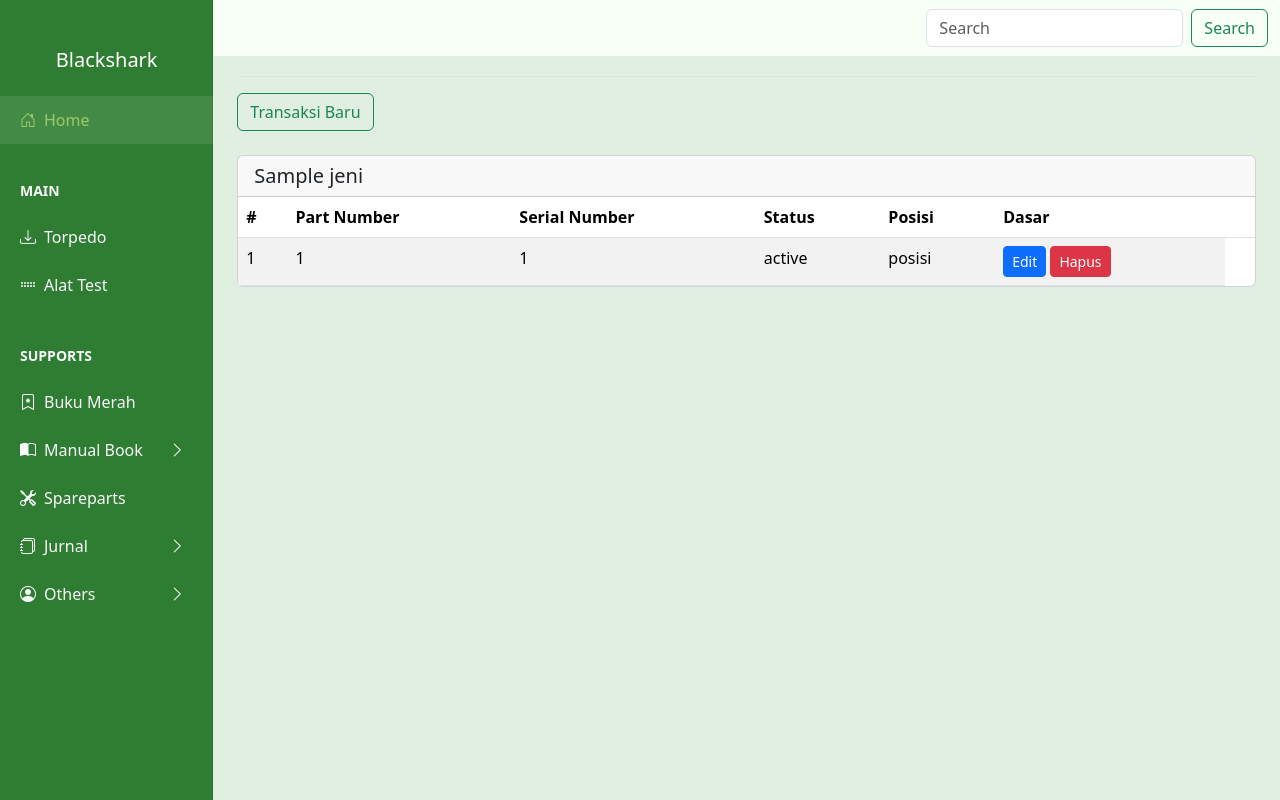
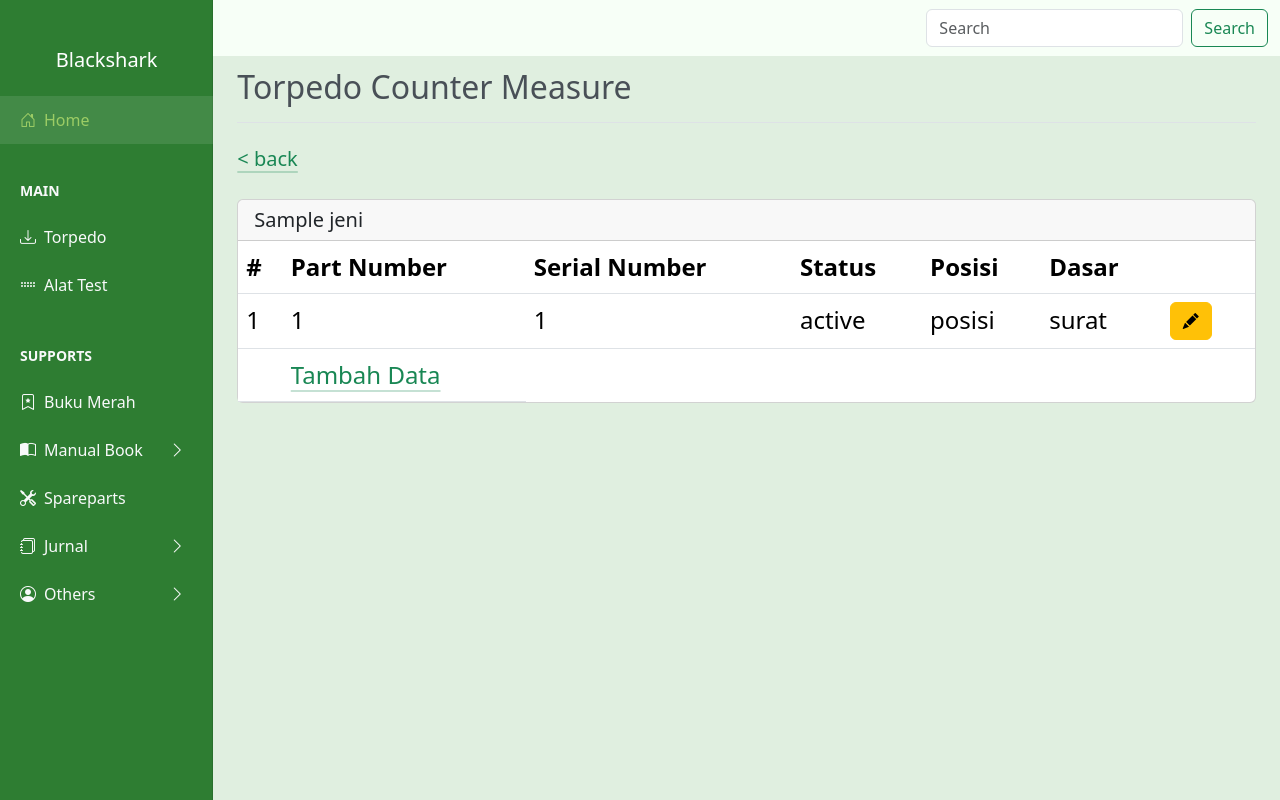
Before and after one commit to dedyhariadi/bs, a CodeIgniter 4 app: the page made by app/Views/tcm/detail.php in a window 1280 px wide. Run offline with PHP 8.4 and a stand-in for CodeIgniter, Linux system fonts and the light colour scheme; the template is opened without the code that fills it: most values are stand-ins (such as "Sample title", 1, 10 or a date in 2020); data that the repository does not hold is empty; some libraries are stand-ins or nearby versions.

Commit message:
add fungsi hapus detail tcm

```diff
--- a/app/Views/tcm/detail.php
+++ b/app/Views/tcm/detail.php
@@ -2,15 +2,13 @@
 
 <?= $this->section('content'); ?>
 
-<main class="col-md-9 col-lg-10 px-md-4 main-content">
+<main class="col-md-9 col-lg-10 px-md-4 main-content fs-4">
 
     <div class="d-flex justify-content-between flex-wrap flex-md-nowrap align-items-center pt-5 pb-2 mb-3 border-bottom">
-        <!-- <h2 class="h2">Torpedo Counter Measure</h2> -->
+        <h2 class="h2">Torpedo Counter Measure</h2>
     </div>
 
-    <button type="button" class="btn btn-outline-success" data-bs-toggle="modal" data-bs-target="#addTambahTcmModal">
-        Transaksi Baru
-    </button>
+    <?= anchor('tcm', '< back', ['class' => 'link-success link-offset-2 link-underline-opacity-25 link-underline-opacity-100-hover fs-5']); ?>
 
     <div class="card mt-4">
         <div class="card-header">
@@ -18,7 +16,7 @@
         </div>
         <div class="card-body p-0">
             <div class="table-responsive">
-                <table class="table table-striped mb-0">
+                <table class="table table-hover mb-0">
                     <thead>
                         <tr>
                             <th>#</th>
@@ -38,13 +36,43 @@
                                 <td><?= esc($tcm['serialNumber']) ?></td>
                                 <td><?= esc($tcm['status']) ?></td>
                                 <td>posisi</td>
+                                <td>surat</td>
                                 <td>
-                                    <a href="<?= base_url('tcm/edit/' . $tcm['id']) ?>" class="btn btn-sm btn-primary">Edit</a>
-                                    <a href="<?= base_url('tcm/delete/' . $tcm['id']) ?>" class="btn btn-sm btn-danger" onclick="return confirm('Yakin ingin menghapus?')">Hapus</a>
+                                    <div class="d-flex gap-2">
+                                        <?= anchor('', '<i class="bi bi-pencil-fill"></i>', [
+                                            'class' => 'btn btn-warning',
+                                            'type' => 'button',
+                                            'data-bs-toggle' => 'modal',
+                                            'data-bs-target' => '#editSubKegiatanModal' . $index
+                                        ]); ?>
+
+                                        <?= form_open('tcm/' . $tcm['id'], '', ['_method' => 'DELETE']); ?>
+                                        <?= form_button([
+                                            'name'    => 'button',
+                                            'class'   => 'btn btn-danger',
+                                            'type'    => 'submit',
+                                            'content' => '<i class="bi bi-trash-fill"></i>',
+                                            'onclick' => "return confirm('Apakah anda yakin menghapus sub kegiatan?');"
+                                        ]); ?>
+                                        <?= form_close(); ?>
+                                    </div>
+
+
+
+
                                 </td>
                             </tr>
                         <?php endforeach; ?>
+                        <tr>
 
+                            <td></td>
+                            <td>
+                                <?= anchor('#addTambahTcmModal', 'Tambah Data', [
+                                    'class' => 'link-success link-offset-2 link-underline-opacity-25 link-underline-opacity-100-hover',
+                                    'data-bs-toggle' => 'modal'
+                                ]); ?>
+                            </td>
+                        </tr>
                     </tbody>
                 </table>
             </div>
@@ -54,6 +82,8 @@
 
 
     <br><br>
+
+
 
 
     <!-- Modal Tambah Data -->
```
Also changed, not shown: app/Controllers/Tcm.php (+15 -4 lines), app/Views/tcm/index.php (+14 -9 lines).
